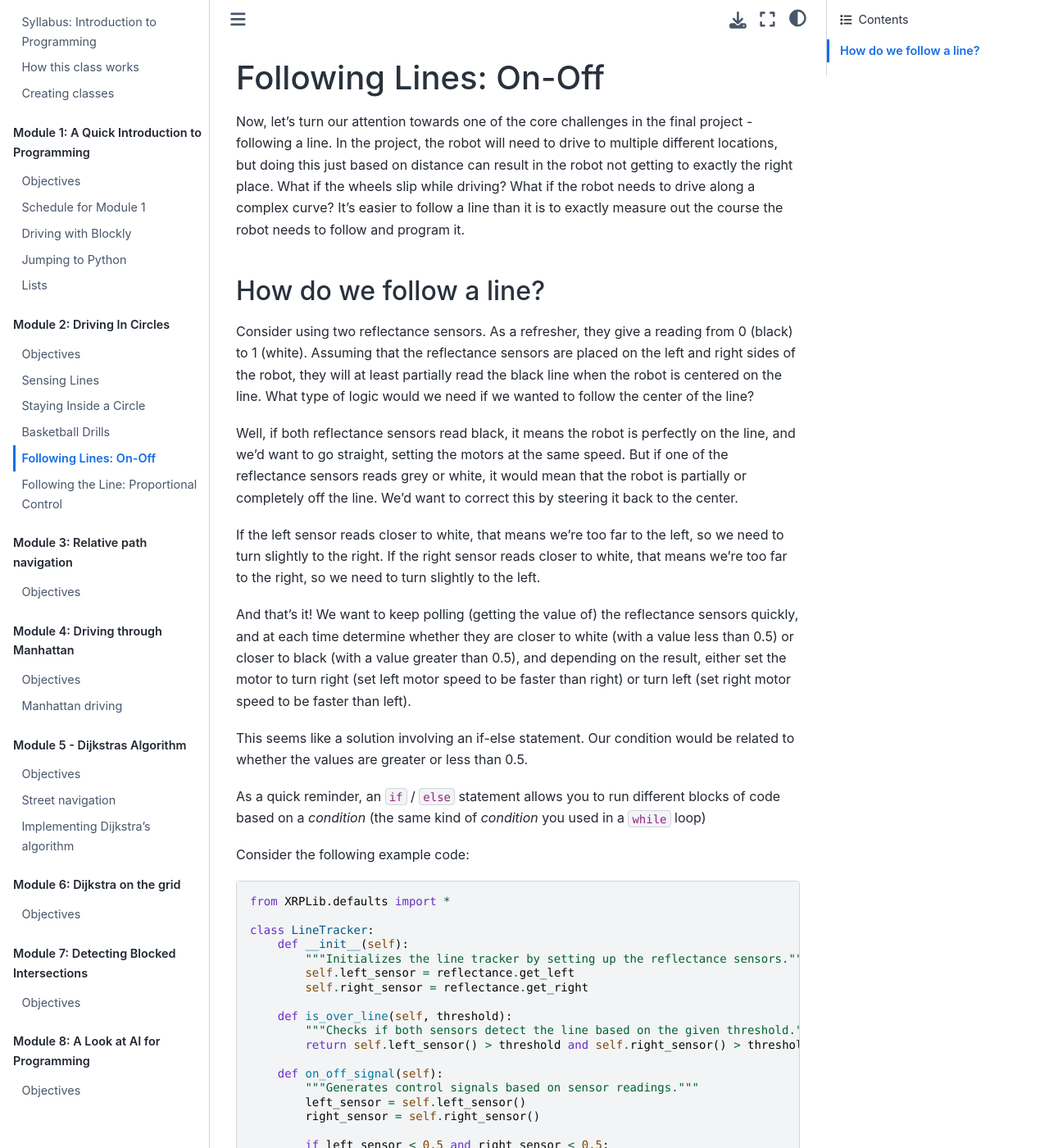
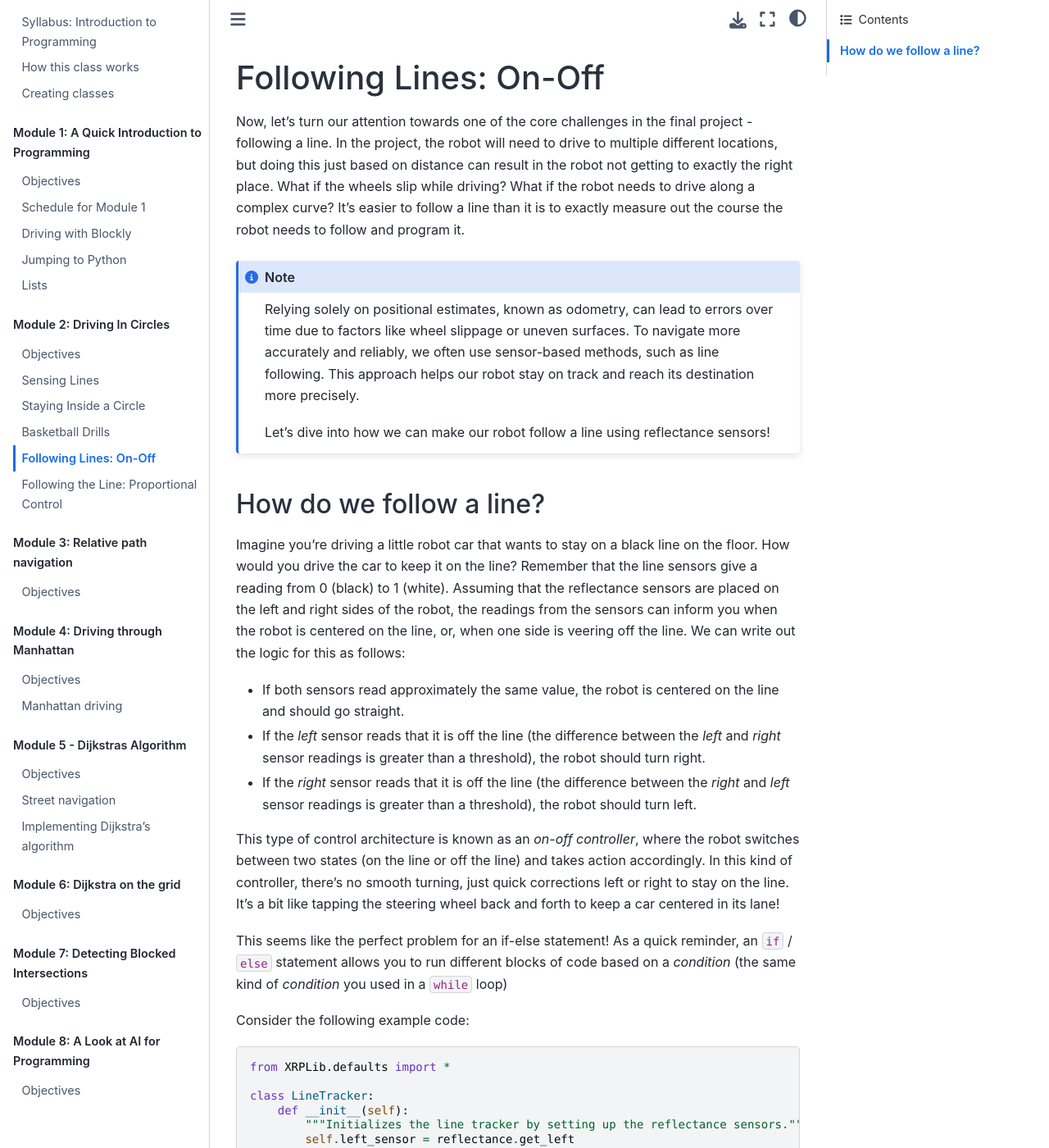
Before and after one commit to bradamiller/ProgrammingWithXRP, a Sphinx documentation site: the page built from docs/source/2_DrivingInCircles/following_lines_on_off.rst, in a window 1280 px wide and 1400 px high. Shown: the whole window at 82% size. Built offline with Sphinx 7.4.7 and the Sphinx Book theme 1.1.4, drawn with Linux system fonts in a browser that asks for light colours; some of the changed text lies outside the part shown.

Commit message:
refined introductory line following lesson

```diff
--- a/docs/source/2_DrivingInCircles/following_lines_on_off.rst
+++ b/docs/source/2_DrivingInCircles/following_lines_on_off.rst
@@ -9,39 +9,29 @@ while driving? What if the robot needs to drive along a complex curve? It's
 easier to follow a line than it is to exactly measure out the course the robot
 needs to follow and program it.
 
+.. note::
+    Relying solely on positional estimates, known as odometry, can lead to errors over time due to factors like wheel slippage or uneven surfaces. To navigate more accurately and reliably, we often use sensor-based methods, such as line following. This approach helps our robot stay on track and reach its destination more precisely.
+
+    Let's dive into how we can make our robot follow a line using reflectance sensors!
+
+
 How do we follow a line?
 ------------------------
 
-Consider using two reflectance sensors. As a refresher, they give a reading
-from 0 (black) to 1 (white). Assuming that the reflectance sensors are
-placed on the left and right sides of the robot, they will at least partially
-read the black line when the robot is centered on the line. What type of logic
-would we need if we wanted to follow the center of the line?
+Imagine you're driving a little robot car that wants to stay on a black line on the floor. How would you drive the car to keep it on the line?
+Remember that the line sensors give a reading from 0 (black) to 1 (white). Assuming that the reflectance sensors are
+placed on the left and right sides of the robot, the readings from the sensors can inform you when the robot is centered on the line, or,
+when one side is veering off the line. We can write out the logic for this as follows:
 
-Well, if both reflectance sensors read black, it means the robot is perfectly on
-the line, and we'd want to go straight, setting the motors at the same speed.
-But if one of the reflectance sensors reads grey or white, it would mean that
-the robot is partially or completely off the line. We'd want to correct this by
-steering it back to the center.
+* If both sensors read approximately the same value, the robot is centered on the line and should go straight.
+* If the `left` sensor reads that it is off the line (the difference between the `left` and `right` sensor readings is greater than a threshold), the robot should turn right.
+* If the `right` sensor reads that it is off the line (the difference between the `right` and `left` sensor readings is greater than a threshold), the robot should turn left.
 
-If the left sensor reads closer to white, that means we're too far to the left,
-so we need to turn slightly to the right. If the right sensor reads closer to
-white, that means we're too far to the right, so we need to turn slightly to the
-left.
+This type of control architecture is known as an *on-off controller*, where the robot switches between two states (on the line or off the line) and takes action accordingly. In
+this kind of controller, there's no smooth turning, just quick corrections left or right to stay on the line. It's a bit like tapping the steering wheel back and forth to keep a car centered in its lane!
 
-And that's it! We want to keep polling (getting the value of) the reflectance
-sensors quickly, and at each time determine whether they are closer to white
-(with a value less than 0.5) or closer to black (with a value greater than 0.5),
-and depending on the result, either set the motor to turn right (set left motor
-speed to be faster than right) or turn left (set right motor speed to be faster
-than left).
-
-This seems like a solution involving an if-else statement. Our condition would
-be related to whether the values are greater or less than 0.5.
-
-As a quick reminder, an :code:`if` / :code:`else` statement allows you to run different blocks of
-code based on a *condition* (the same kind of *condition* you used in a
-:code:`while` loop)
+This seems like the perfect problem for an if-else statement! As a quick reminder, an :code:`if` / :code:`else` statement allows you to run different blocks of
+code based on a *condition* (the same kind of *condition* you used in a :code:`while` loop)
 
 Consider the following example code:
 
@@ -59,17 +49,18 @@ Consider the following example code:
             """Checks if both sensors detect the line based on the given threshold."""
             return self.left_sensor() > threshold and self.right_sensor() > threshold
 
-        def on_off_signal(self):
-            """Generates control signals based on sensor readings."""
+        def on_off_signal(self, threshold):
+            """Generates control signals based on sensor readings and a threshold."""
             left_sensor = self.left_sensor()
             right_sensor = self.right_sensor()
+            error = left_sensor - right_sensor
 
-            if left_sensor < 0.5 and right_sensor < 0.5:
-                return 50, 50  # Go straight
-            elif left_sensor >= 0.5:
-                return 30, 50  # Turn right
-            elif right_sensor >= 0.5:
-                return 50, 30  # Turn left
+            if abs(error) < threshold:
+            return 50, 50  # Go straight
+            elif error > threshold:
+            return 30, 50  # Turn right
+            elif error < -threshold:
+            return 50, 30  # Turn left
 
     line_tracker = LineTracker()
 
@@ -78,30 +69,11 @@ Consider the following example code:
         drivetrain.set_speed(left_speed, right_speed)
 
 In this example code, we adjust the motor speeds based on the values of the
-left and right reflectance sensors. You could put whatever code you want in the
-blocks instead. For example, you could have the robot turn clockwise or
-counterclockwise depending on a condition using an :code:`if` / :code:`else`
-statement.
+left and right reflectance sensors. Note that we denote the difference between the left and right sensor readings as the `error`.
+This is because, in a perfect scenario, the robot would be centered on the line, and the difference between the left and right sensor readings would be zero.
+Thus, the `error` is a measure of how far off the line the robot is. We then use this `error` to determine the motor speeds for the robot to stay on the line.
 
-.. figure:: images/on_off_control.png
-    :align: center
+.. error::
+    include a vid
 
-    Actions your robot should take based on what the sensors see.
-
-Above is an illustration of how we'd want the robot to act based on the readings
-of the sensors.
-
-.. admonition:: Try it out
-
-    Write some code which uses an :code:`if` / :code:`else` statement to turn
-    the robot one direction or another based on the reflectance sensors. To do
-    this, you'll use the :code:`drivetrain.set_speed` function using different
-    speeds for the left and right wheels. Remember, using a higher speed on the
-    left wheel will make the robot turn right, and vice versa. You can use your
-    ``is_over_line()`` function to check if the sensors see a line.
-
-    You will need to experiment with different speed values for each wheel; too
-    high and your robot will drive off the line before it gets a chance to
-    correct for it, too low and your robot will not correct in time and will
-    spin in circles. Try to get your robot to follow the line as fast as you
-    can!
+Next time, we'll see how we can use a more intuitive approach to follow the lines in a much smoother way. Stay tuned!
```
